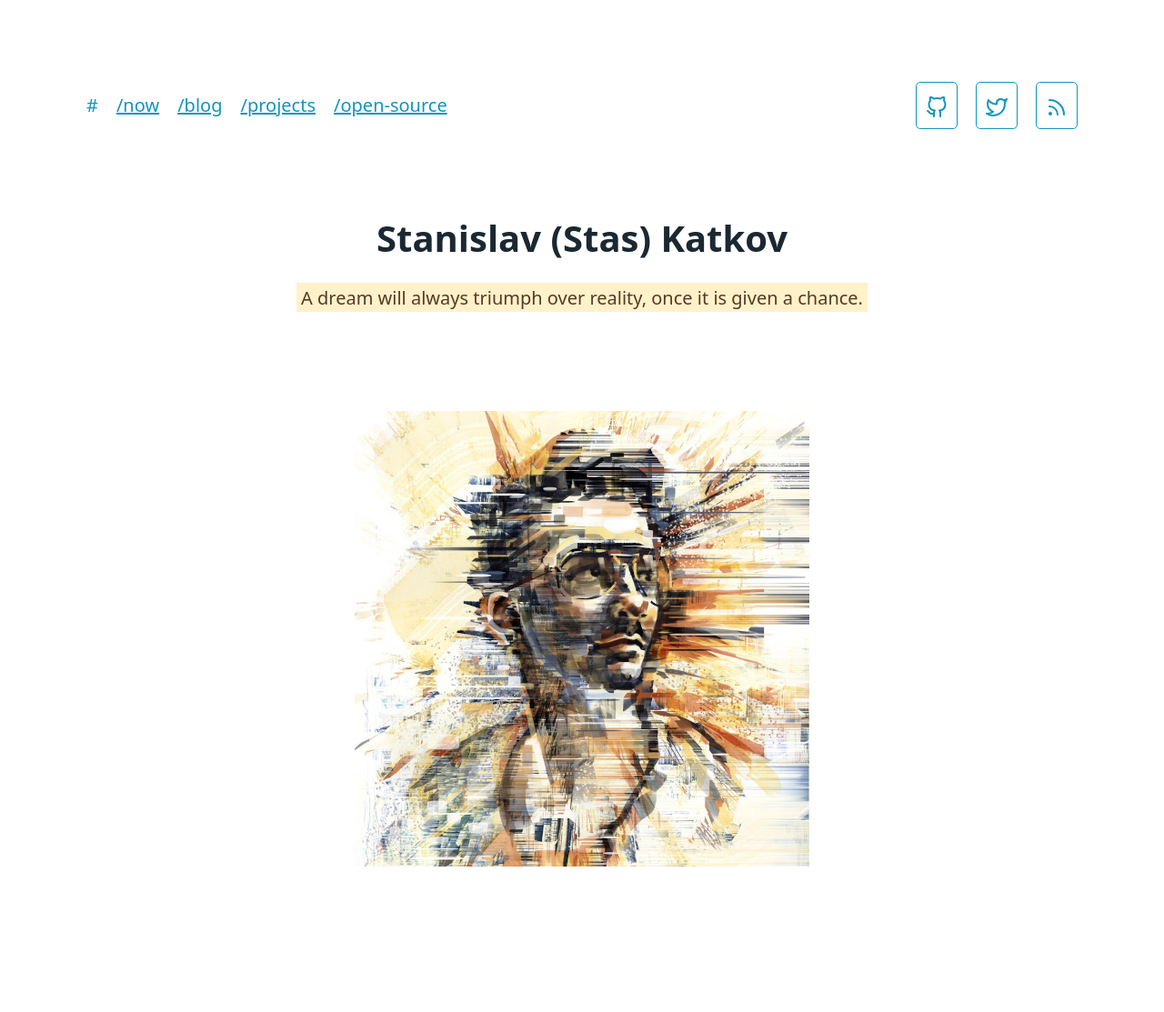
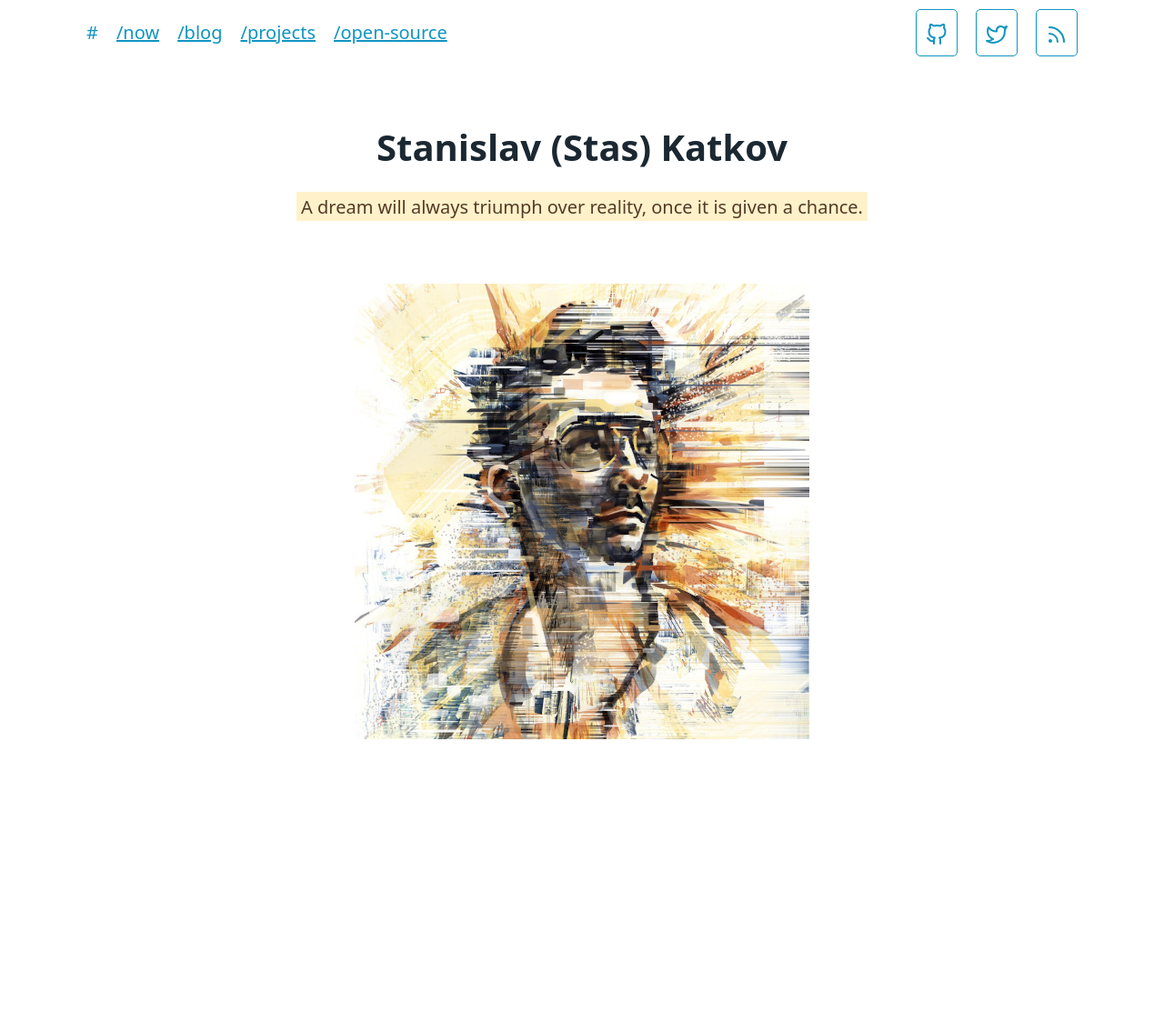
Before and after one commit to skatkov/skatkov.com, a Jekyll site: the page built from index.html, in a window 1280 px wide. Shown: the whole page at 91% size. Built offline with Jekyll 4.4.1, drawn with Linux system fonts in a browser that asks for light colours; after the commit the page ends 900 px from its top, so only the background shows below that.

Commit message:
tighten layout even more

```diff
--- a/_includes/page/photo.html
+++ b/_includes/page/photo.html
@@ -1,3 +1,3 @@
-<h1 class="page-photo">
+<div class="page-photo">
     <img src="/assets/img/stasik.jpg"/>
-</h1>
+</div>
--- a/css/main.css
+++ b/css/main.css
@@ -1,6 +1,6 @@
 .presenter {
     text-align: center;
-    padding: 3rem 1rem;
+    padding: 2rem 1rem;
 }
 
 .page-photo {
@@ -20,6 +20,6 @@ article {
     margin: 0;
 }
 
-.container {
-    padding: 1 rem !important;
+body > main {
+    padding: 0rem !important;
 }
```
